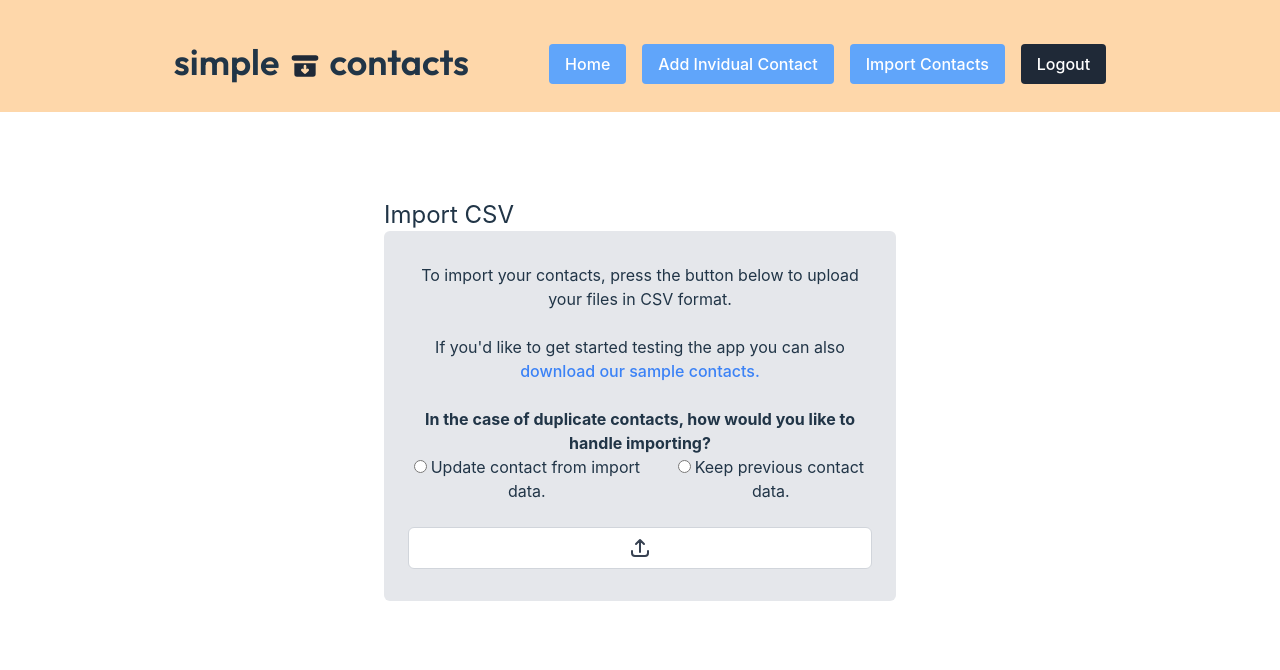
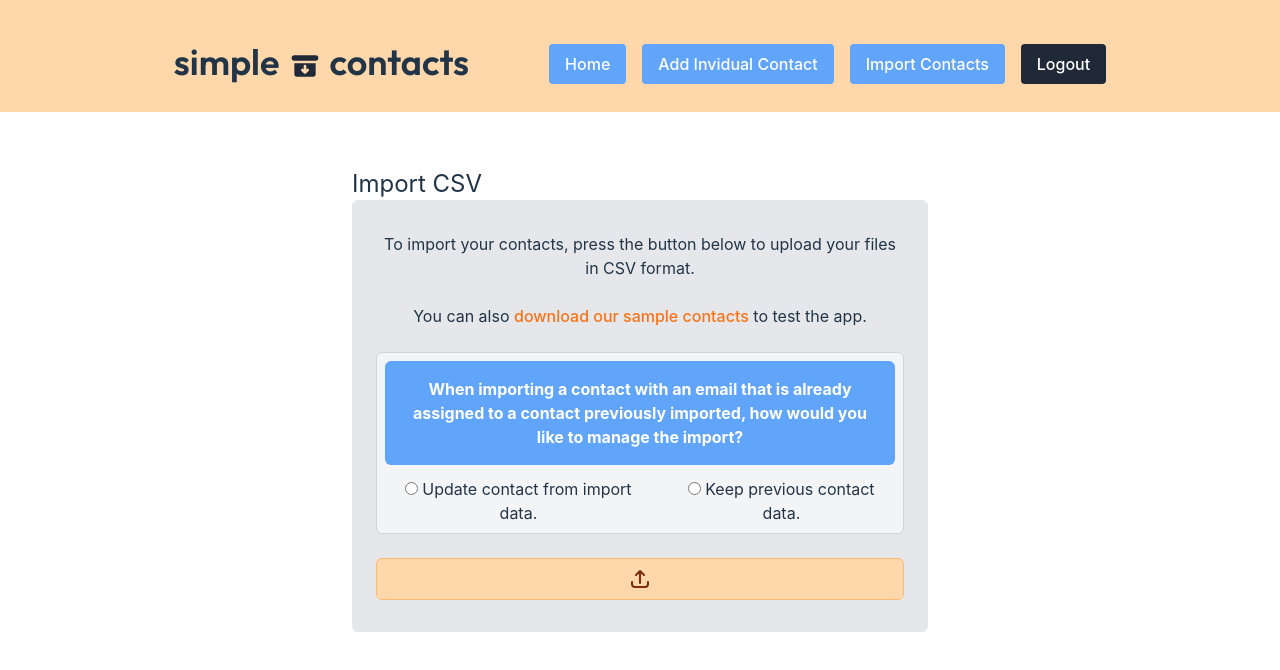
Before and after one commit to austindreosch/simple-contacts, a Vue app: page /import in a window 1280 px wide. Shown: the top 670 px of the page. Built offline with nearby package versions, Linux system fonts and the light colour scheme.

Commit message:
fixed tag entry in processData, working on conditional imports

```diff
--- a/src/components/ImportContactsForm.vue
+++ b/src/components/ImportContactsForm.vue
@@ -2,19 +2,21 @@
 import { db } from '@/assets/firebase';
 import FullCheckmark from '@/assets/full-checkmark.svg';
 import Upload from '@/assets/upload.svg';
-import { addDoc, collection } from 'firebase/firestore';
+import { addDoc, collection, doc, query, updateDoc } from 'firebase/firestore';
 import Papa from 'papaparse';
-import { ref } from 'vue';
+import { defineProps, ref } from 'vue';
 import { useRouter } from 'vue-router';
 
 const router = useRouter();
 //To be replaced later.
-const user = { id: 'user1', email: 'john@doe.com' }
+const user = { id: 'user1' }
+const props = defineProps({ contacts: Array });
+
 const updateDuplicatesFromCSV = ref(null);
+const showAlert = ref(false);
 
 const dummyDataCSV = 'https://drive.usercontent.google.com/download?id=1KYAl5y9q-wrZRzAEDG6ueseQs6Tb_rrL&export=download&authuser=0'
 const shortDummyDataCSV = 'https://drive.usercontent.google.com/download?id=1yuQHUlnp7bttHy1ivAIVROA-cf8Zg146&export=download&authuser=0'
-
 
 const processData = async (csvData, headers) => {
     /* -----------------------------------------------------------
@@ -59,13 +61,15 @@ const processData = async (csvData, headers) => {
         const noteHeader = headers[noteIndex];
         const tagsHeader = headers[tagsIndex];
 
+        console.log('row:', row[tagsHeader]);
         return {
             email: emailHeader ? row[emailHeader] : '',
             phone: phoneHeader ? row[phoneHeader] : '',
             firstName: firstNameHeader ? row[firstNameHeader] : '',
             lastName: lastNameHeader ? row[lastNameHeader] : '',
             note: noteHeader ? row[noteHeader] : '',
-            tags: tagsHeader ? row[tagsHeader] : ''
+            tags: tagsIndex !== -1 ? row[headers[tagsIndex]].split(',').map(tag => tag.trim()) : []
+
         };
     });
 
@@ -73,26 +77,42 @@ const processData = async (csvData, headers) => {
 }
 
 function importCSV(event) {
+
     // First Name, Last Name, Email, Note, Phone, Tags
     const file = event.target.files[0];
 
     Papa.parse(file, {
         header: true,
         complete: async function(results) {
-
-            // console.log('Raw File Results:', results.data);
             const headers = results.meta.fields;
             const processedData = await processData(results.data, headers);
             console.log('processedData:', processedData);
-            // Add these contacts to a list?
 
-            // console.log('db', db)
+            const existingContacts = new Map(props.contacts.map(contact => [contact.email, contact.id]));
+
             processedData.forEach(async (contact) => {
+                //check if contact with same email exists
+                // if exists, use conditional logic to update data or not
 
-                //if updateDuplicatesFromCSV is true
-                //if contact with same email exists, update the rest with no info
+                //Handle duplicates
+                if (existingContacts.has(contact.email)){
+                    //if updateDuplicatesFromCSV is true, update contacts at all data points except email
+                    if (updateDuplicatesFromCSV.value === true) {
+                        //update contact all over dat points except with same email
+                        const contactId = existingContacts.get(contact.email);
+                        const contactRef = doc(db, 'contacts', contactId);
+                        await updateDoc(contactRef, {
+                            userId: user.id,
+                            phone: contact.phone,
+                            firstName: contact.firstName,
+                            lastName: contact.lastName,
+                            note: contact.note,
+                            tags: contact.tags
+                        });
 
-                // else addDoc
+                    }
+                } else {
+                    //Add new contact
                     const docRef = await addDoc(collection(db, "contacts"), {
                         userId: user.id,
                         email: contact.email,
@@ -102,9 +122,13 @@ function importCSV(event) {
                         note: contact.note,
                         tags: contact.tags
                     });
+                }
             });
+                //if contact with same email exists, update the rest with no info
 
-            // router.push('/');
+                // else addDoc
+
+            router.push('/');
         },
         error: function(error) {
             console.error('Error parsing CSV:', error);
@@ -112,43 +136,60 @@ function importCSV(event) {
     });
 }
 
+function checkSelection() {
+    if (updateDuplicatesFromCSV.value === null) {
+        showAlert.value = true;
+    } else {
+        showAlert.value = false;
+    }
+}
+
+
+
 </script>
 
 <template>
-    <div class="max-w-lg mx-auto justify-center">
+    <div class="max-w-xl mx-auto justify-center">
         <div class="flex justify-between items-end">
             <h1 class="text-left text-2xl">Import CSV</h1>
-            <!-- <p class="text-xs mb-1 font-bold">DELETE CONTACT</p> -->
+            <!-- <p>Show Alert? {{ String(showAlert) }}</p> -->
+
         </div>
         <div class="bg-gray-200 w-full px-6 py-8 h-86 space-y-6 rounded-md h-70">
             <p class="">
                 To import your contacts, press the button below to upload your files in CSV format.
             </p>
-            <p>
-                If you'd like to get started testing the app you can also <a :href="dummyDataCSV" class="text-blue-500">download our sample contacts.</a>
+            <p class="">
+                You can also <a :href="dummyDataCSV" class="text-orange-500">download our sample contacts</a> to test the app.
             </p>
 
-            <div class="">
-                <label class="font-bold"> In the case of duplicate contacts, how would you like to handle importing?</label>
-                <div class="flex justify-center space-x-6">
+            <div class="border border-gray-300 p-2 rounded-md bg-gray-100">
+                <div class="bg-blue-400 rounded-md px-4 py-4 mb-3">
+                    <p class="font-bold text-white "> When importing a contact with an email that is already assigned to a contact previously imported, how would you like to manage the import?</p>
+                </div>
+                <div class="flex justify-center space-x-4">
                     <div>
-                        <input type="radio" id="update" value="update" v-model="actionOnDuplicate" class="mr-1">
-                        <label for="update">Update contact from import data.</label>
+                        <input type="radio" id="update" value=true class="mr-1" v-model="updateDuplicatesFromCSV">
+                        <label for="update" class="">Update contact from import data.</label>
                     </div>
                     <div>
-                        <input type="radio" id="replace" value="replace" v-model="actionOnDuplicate" class="mr-1">
-                        <label for="replace">Keep previous contact data.</label>
+                        <input type="radio" id="replace" value=false class="mr-1" v-model="updateDuplicatesFromCSV">
+                        <label for="replace" class="">Keep previous contact data.</label>
                     </div>
                 </div>
             </div>
             <div class="col-span-1">
-                <label for="file-upload" class="relative cursor-pointer flex items-center justify-center px-4 py-2 border border-gray-300 text-sm font-medium rounded-md text-gray-700 bg-white hover:bg-gray-50">
-                    <input id="file-upload" name="file-upload" type="file" class="sr-only" @change="importCSV">
-                    <Upload class="mx-auto"/>
-                    <!-- <span>Upload a file</span> -->
+                <!-- Alert -->
+
+                <!-- Upload Button -->
+                <label for="file-upload" class="relative cursor-pointer flex items-center justify-center px-4 py-2 border border-orange-300 text-sm font-medium rounded-md text-gray-700 bg-orange-200 hover:bg-orange-100" @click="checkSelection">
+                    <input id="file-upload" name="file-upload" type="file" class="sr-only" :disabled="showAlert" @change="importCSV">
+                    <Upload class="mx-auto text-orange-900"/>
                 </label>
-
             </div>
+        </div>
+        <div v-if="showAlert" class="alert alert-danger bg-red-400 p-3 my-4 rounded text-white text-lg">
+            Please choose an import rule before uploading.
         </div>
     </div>
 </template>
--- a/src/views/HomeView.vue
+++ b/src/views/HomeView.vue
@@ -3,9 +3,10 @@ import { db } from '@/assets/firebase';
 import ContactBlock from '@/components/ContactBlock.vue';
 import DetailBlock from '@/components/DetailBlock.vue';
 import ListsBlock from '@/components/ListsBlock.vue';
-import { collection, getDocs, query } from 'firebase/firestore';
+import { collection, getDocs, query, where } from 'firebase/firestore';
 import { onMounted, ref } from 'vue';
 
+const user = { id: 'user1' } //to be replaced later
 const contacts = ref([]);
 const selectedContact = ref(null);
 
@@ -14,7 +15,7 @@ const selectedContact = ref(null);
 USER CONTACTS MANAGED IN PARENT COMPONENT
 ----------------------------------------------------------- */
 async function loadContacts() {
-    const q = query(collection(db, 'contacts'));
+    const q = query(collection(db, 'contacts'), where('userId', '==', user.id));
     const querySnapshot = await getDocs(q);
     contacts.value = querySnapshot.docs.map(doc => {
         return {
```
Lines whose indentation alone changed are shown as unchanged.
